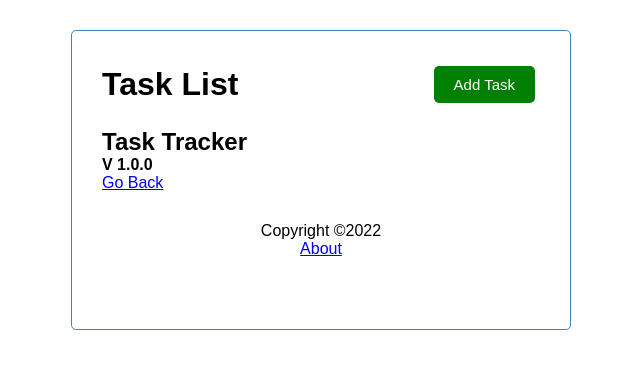
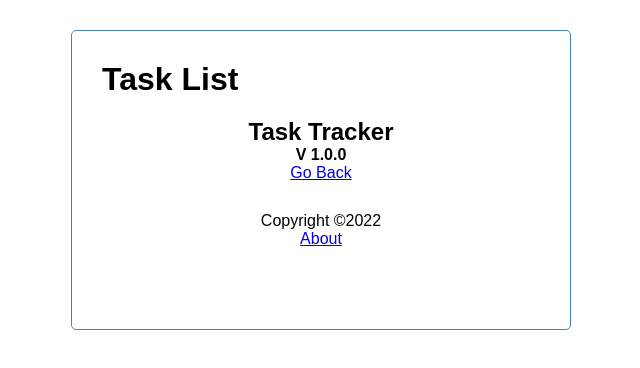
Before and after one commit to NDeleo94/TaskList, an Angular app: page /about in a window 1280 px wide. Shown: the top 368 px of the page, without its empty margins (319-959 px from the left). Built offline with nearby package versions, Linux system fonts and the light colour scheme.

Commit message:
fix about and button add task

```diff
--- a/src/app/components/about/about.component.css
+++ b/src/app/components/about/about.component.css
@@ -0,0 +1,3 @@
+div{
+    text-align: center;
+}
--- a/src/app/components/header/header.component.html
+++ b/src/app/components/header/header.component.html
@@ -4,5 +4,6 @@
     text="{{ showAddTask ? 'Close' : 'Add Task' }}"
     color="{{ showAddTask ? 'red' : 'green' }}"
     (btnClick)="toggleAddTask()"
+    *ngIf="matchRoute('/')"
   ></app-button>
 </header>
--- a/src/app/components/header/header.component.ts
+++ b/src/app/components/header/header.component.ts
@@ -1,4 +1,5 @@
 import { Component, OnInit } from '@angular/core';
+import { Router } from '@angular/router';
 import { Subscription } from 'rxjs';
 import { UiService } from 'src/app/services/ui.service';
 
@@ -12,7 +13,7 @@ export class HeaderComponent implements OnInit {
   showAddTask: boolean = false;
   subscription?: Subscription;
 
-  constructor(private uiService: UiService) {
+  constructor(private uiService: UiService, private router: Router) {
     this.subscription = this.uiService
       .onToggle()
       .subscribe((value) => (this.showAddTask = value));
@@ -23,4 +24,8 @@ export class HeaderComponent implements OnInit {
   toggleAddTask() {
     this.uiService.toggleAddTask();
   }
+
+  matchRoute(route: string):boolean {
+    return this.router.url === route;
+  }
 }
```
